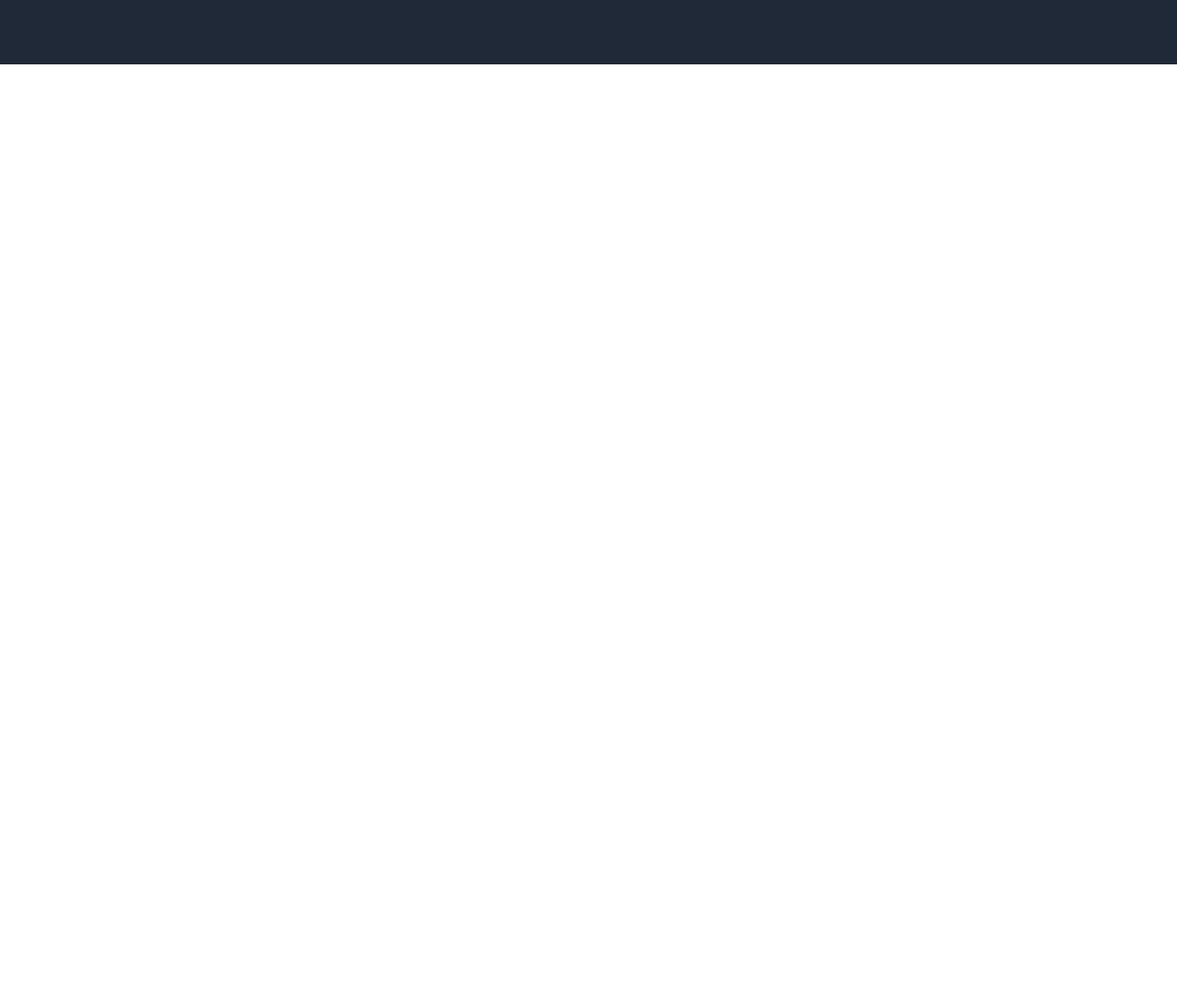
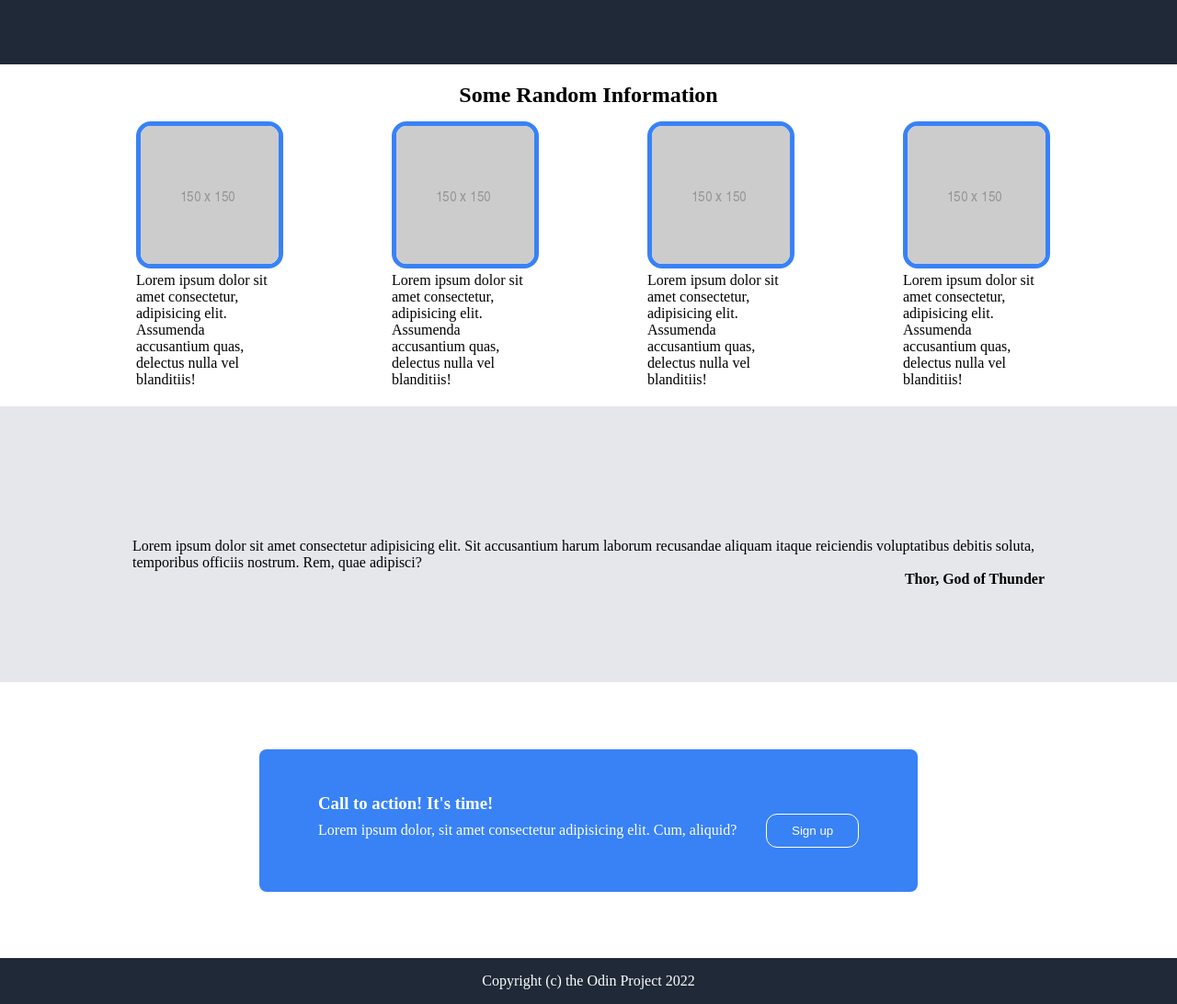
Before and after one commit to valentinhimself/odin-landing-page, a plain HTML site: page index.html in a window 1280 px wide. Shown: the part 380-1472 px from the top of the page at 92% size. Before the commit the page ends 800 px from the top, so only its background shows below. Drawn offline with Linux system fonts and the light colour scheme.

Commit message:
basic structure of the landing page is completed

```diff
--- a/css/style.css
+++ b/css/style.css
@@ -66,3 +66,102 @@ li {
     display: flex;
     justify-content: flex-end;
 }
+
+h2 {
+    text-align: center;
+    padding-bottom: 15px;
+}
+
+.section2 {
+    width: 80%;
+    margin: 0 auto;
+    padding: 20px;
+}
+
+.flex-list {
+    display: flex;
+    justify-content: space-between;
+    flex-wrap: wrap;
+}
+.flex-list-item {
+    display: flex;
+    flex-direction: column;
+}
+
+.flex-list-item > * {
+    flex: 1 1 auto;
+    width: 150px;
+}
+
+.flex-list-item img {
+    border: 5px solid #3882F6;
+    border-radius: 1em;
+}
+
+.section3 {
+    padding: 20px;
+    height: 300px;
+    background-color: #E5E7EB;
+}
+
+.flex-quote {
+    width: 80%;
+    margin: 0 auto;
+    display: flex;
+    flex-direction: column;
+    justify-content: center;
+    height: 300px;
+}
+
+.thor {
+    align-self: flex-end;
+}
+
+.action-call {
+    width: 85%;
+    margin: 0 auto;
+    padding: 20px;
+    display: flex;
+    height: 300px;
+    justify-content: center;
+    align-items: center;
+
+}
+
+.action-call > * {
+    background-color: #3882F6;
+    border-radius: 0.5em;
+    color: white;
+    padding: 3em 4em;
+}
+
+.action-call-flex {
+    display: flex;
+    justify-content: space-between;
+    align-items: flex-start;
+    flex-wrap: wrap;
+    gap: 2em;
+}
+
+.btn-2 {
+    padding: 0.75em 2em;
+    flex-shrink: 0;
+    color: white;
+    background-color: #3882F6;
+    border: 1px solid white;
+    border-radius: 0.9em;
+    align-self: baseline;
+}
+
+.action-call-flex p {
+    align-self: baseline;
+}
+
+footer {
+    background-color: #1F2937;;
+    height: 50px;
+    color: white;
+    display: flex;
+    justify-content: center;
+    align-items: center;
+}
--- a/index.html
+++ b/index.html
@@ -30,6 +30,47 @@
         </div>
     </div>
 </div>
-<div></div>
+<div class="section2">
+    <h2>Some Random Information</h2>
+    <div class="flex-list">
+        <div class="flex-list-item">
+            <div> <img src="./images/150.png" alt="150"></div>
+            <div> <p>Lorem ipsum dolor sit amet consectetur, adipisicing elit. Assumenda accusantium quas, delectus nulla vel blanditiis!</p></div>
+        </div>
+        <div class="flex-list-item">
+            <div> <img src="./images/150.png" alt="150"></div>
+            <div> <p>Lorem ipsum dolor sit amet consectetur, adipisicing elit. Assumenda accusantium quas, delectus nulla vel blanditiis!</p></div>
+        </div>
+        <div class="flex-list-item">
+            <div> <img src="./images/150.png" alt="150"></div>
+            <div> <p>Lorem ipsum dolor sit amet consectetur, adipisicing elit. Assumenda accusantium quas, delectus nulla vel blanditiis!</p></div>
+        </div>
+        <div class="flex-list-item">
+            <div> <img src="./images/150.png" alt="150"></div>
+            <div> <p>Lorem ipsum dolor sit amet consectetur, adipisicing elit. Assumenda accusantium quas, delectus nulla vel blanditiis!</p></div>
+        </div>
+    </div>
+</div>
+
+<div class="section3">
+    <div class="flex-quote">
+       <p class="quote">Lorem ipsum dolor sit amet     consectetur adipisicing elit. Sit   accusantium harum laborum recusandae aliquam  itaque reiciendis voluptatibus debitis   soluta, temporibus officiis nostrum. Rem,     quae adipisci?</p>
+       <p class="thor"> <strong>Thor, God of   Thunder</strong> </p>
+    </div>
+</div>
+
+<div class="action-call">
+    <div>
+        <h3>Call to action! It's time!</h3>
+        <div class="action-call-flex">
+            <p>Lorem ipsum dolor, sit amet  consectetur adipisicing elit. Cum,   aliquid?</p>
+           <button class="btn-2">Sign up</button>
+        </div>
+    </div>
+</div>
+
+<footer>
+    <p>Copyright (c) the Odin Project 2022 </p>
+</footer>
 </body>
 </html>
```
Also changed, not shown: images/150.png (added).
